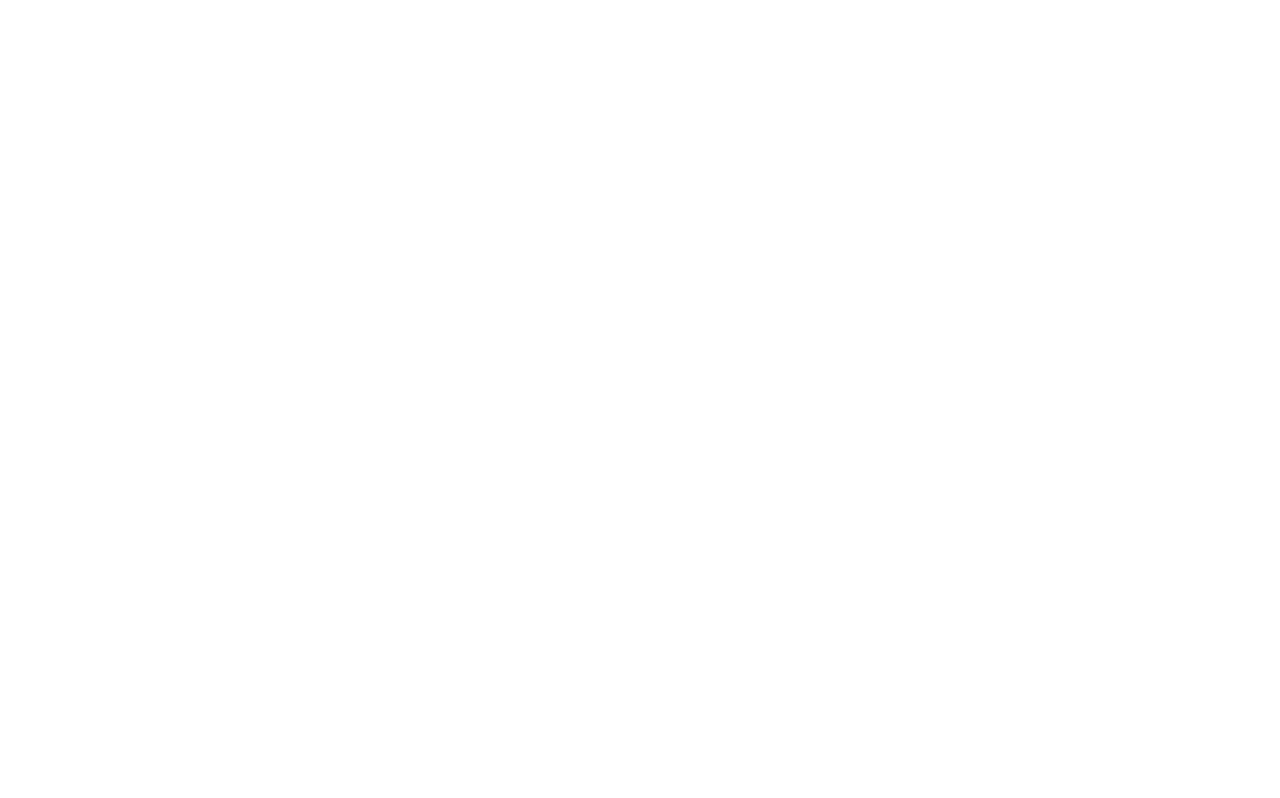
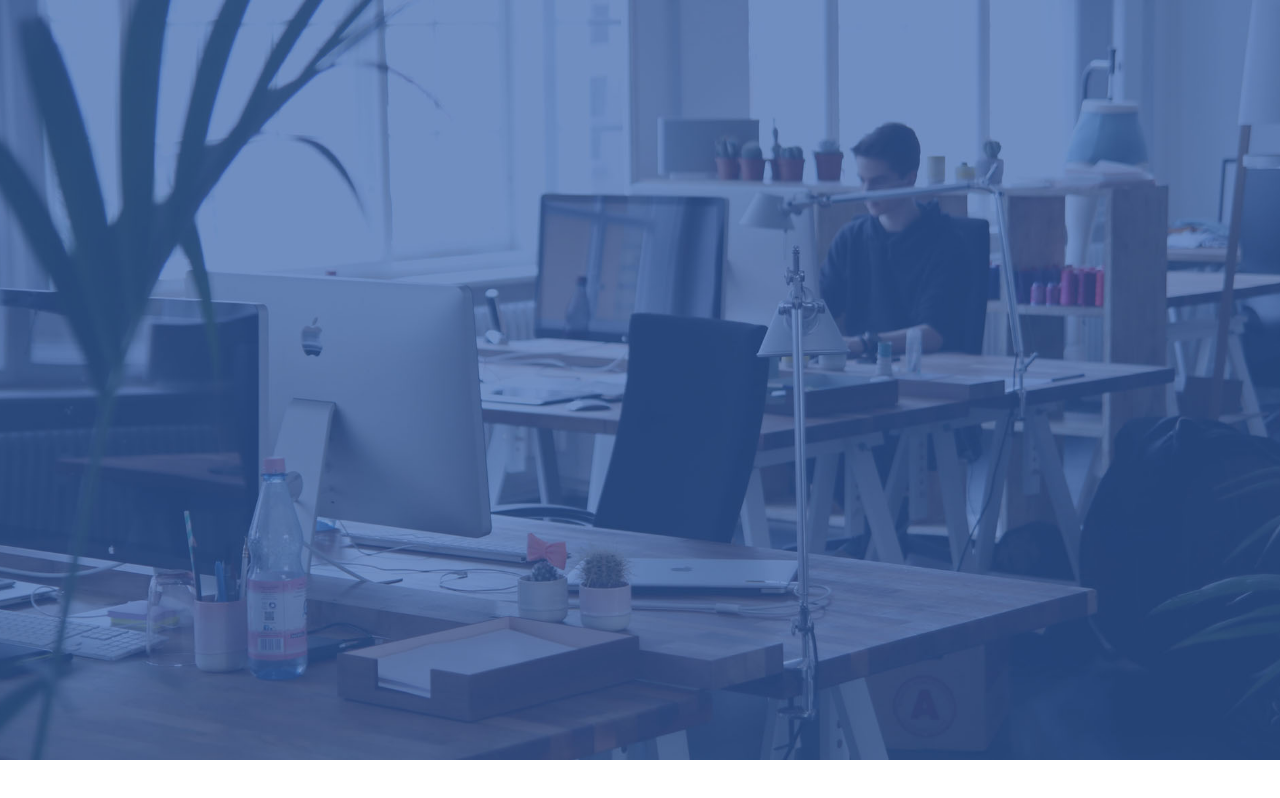
Before and after one commit to vianeylinares/Landing-3, a plain HTML site: page index.html in a window 1280 px wide. Drawn offline with Linux system fonts and the light colour scheme.

Commit message:
Added header section space and style to display background.

```diff
--- a/index.html
+++ b/index.html
@@ -6,6 +6,9 @@
 		<link rel="stylesheet" type="text/css" href="styles.css">
 	</head>
 	<body>
+		<header>
+
+		</header>
 
 	</body>
 </html>
--- a/styles.css
+++ b/styles.css
@@ -0,0 +1,12 @@
+*{
+	padding: 0;
+	margin: 0;
+}
+
+header{
+	background-image: url(header-background.jpg);
+	background-position: center;
+	background-repeat: no-repeat;
+	background-size: cover;
+	min-height: 95vh;
+}
```
Also changed, not shown: header-background.jpg (added), logo.png (added).
